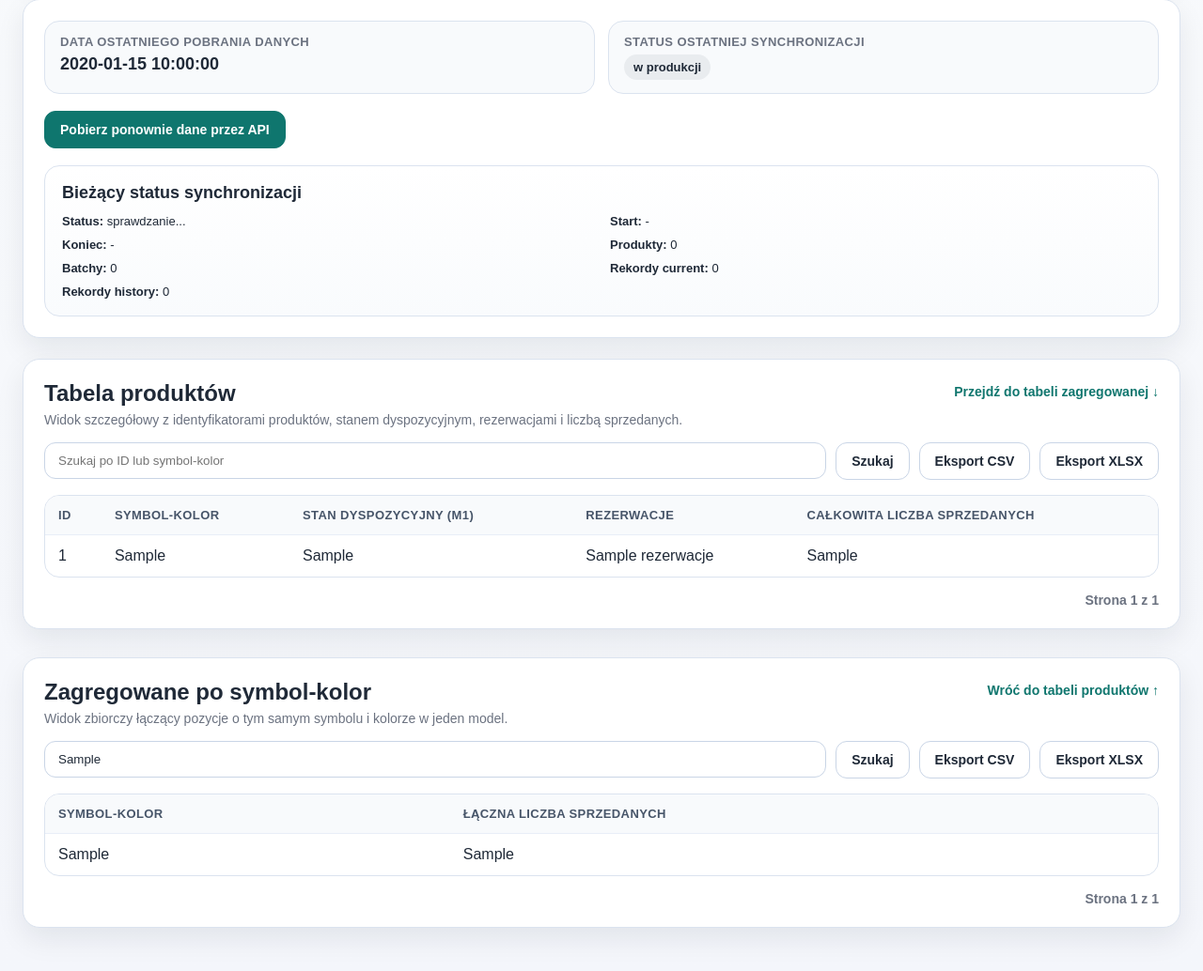
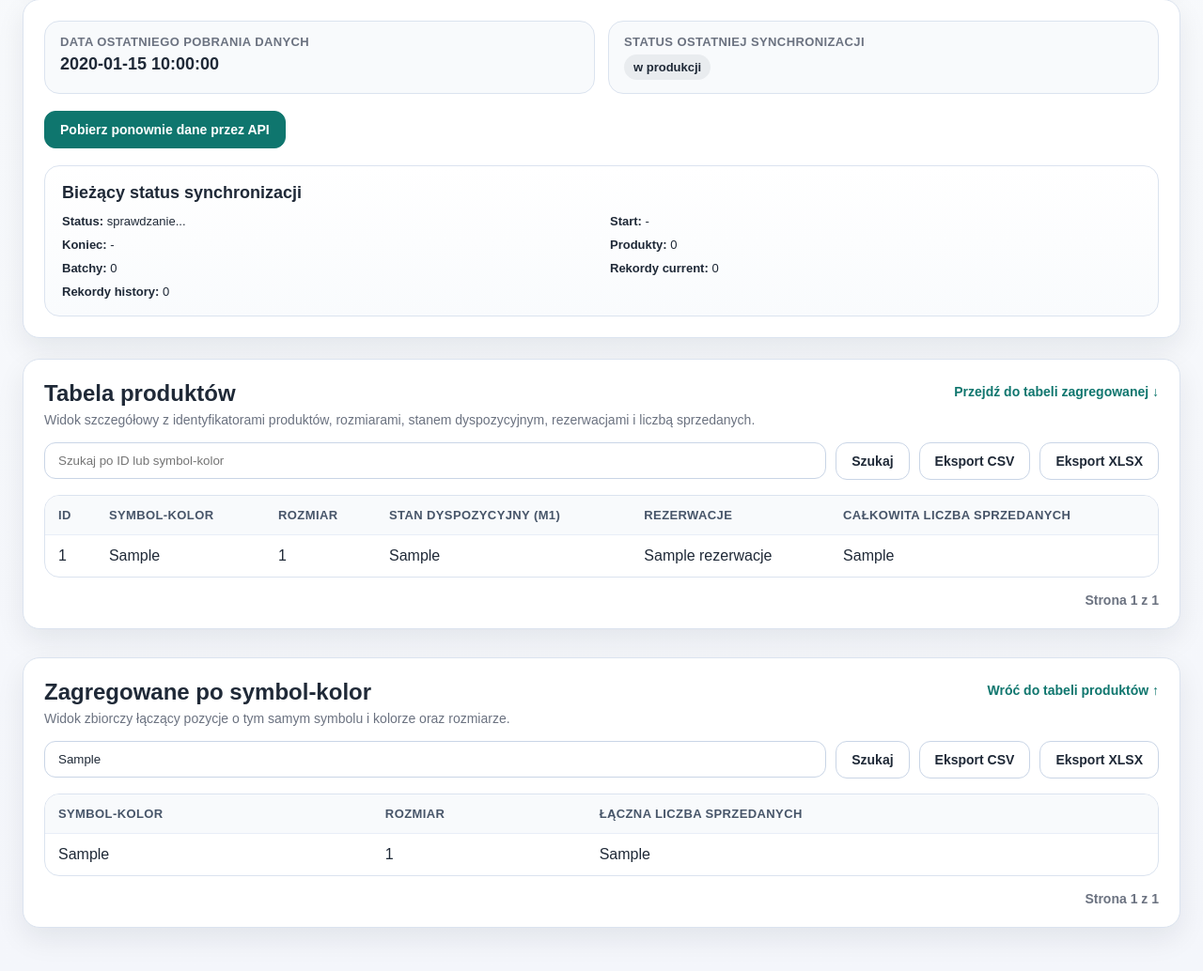
Before and after one commit to mstankiewicz1111/orders-analytics, a FastAPI app: template app/templates/table.html in a window 1280 px wide. Shown: the part 237-1271 px from the top of the page at 94% size. Run offline with FastAPI, Linux system fonts and the light colour scheme; the template is opened without the code that fills it: most values are stand-ins (such as "Sample title", 1, 10 or a date in 2020); parts of the project's set-up code (start-up, migrations or seed data) failed here and were passed over.

Commit message:
Update table.html

```diff
--- a/app/templates/table.html
+++ b/app/templates/table.html
@@ -322,7 +322,7 @@
             border-collapse: separate;
             border-spacing: 0;
             width: 100%;
-            min-width: 760px;
+            min-width: 900px;
         }
 
         th, td {
@@ -561,7 +561,7 @@
             <div class="section-header">
                 <div class="section-title-wrap">
                     <h2>Tabela produktów</h2>
-                    <p>Widok szczegółowy z identyfikatorami produktów, stanem dyspozycyjnym, rezerwacjami i liczbą sprzedanych.</p>
+                    <p>Widok szczegółowy z identyfikatorami produktów, rozmiarami, stanem dyspozycyjnym, rezerwacjami i liczbą sprzedanych.</p>
                 </div>
 
                 <a class="section-anchor-link" href="#grouped-table-section">Przejdź do tabeli zagregowanej ↓</a>
@@ -593,6 +593,7 @@
                                     symbol-kolor
                                 </a>
                             </th>
+                            <th>rozmiar</th>
                             <th>
                                 <a href="/admin?q={{ q or '' }}&sort={% if sort == 'm1_asc' %}m1_desc{% else %}m1_asc{% endif %}&page={{ page or 1 }}&grouped_q={{ grouped_q or '' }}&grouped_sort={{ grouped_sort or 'symbol_asc' }}&grouped_page={{ grouped_page or 1 }}#products-table-section">
                                     stan dyspozycyjny (M1)
@@ -615,13 +616,14 @@
                         <tr>
                             <td>{{ row.id }}</td>
                             <td>{{ row.symbol_kolor }}</td>
+                            <td>{{ row.size_id }}</td>
                             <td>{{ row.m1_stan_dyspozycyjny }}</td>
                             <td>{{ row.rezerwacje }}</td>
                             <td>{{ row.calkowita_liczba_sprzedanych }}</td>
                         </tr>
                         {% else %}
                         <tr>
-                            <td colspan="5">Brak danych</td>
+                            <td colspan="6">Brak danych</td>
                         </tr>
                         {% endfor %}
                     </tbody>
@@ -653,7 +655,7 @@
             <div class="section-header">
                 <div class="section-title-wrap">
                     <h2>Zagregowane po symbol-kolor</h2>
-                    <p>Widok zbiorczy łączący pozycje o tym samym symbolu i kolorze w jeden model.</p>
+                    <p>Widok zbiorczy łączący pozycje o tym samym symbolu i kolorze oraz rozmiarze.</p>
                 </div>
 
                 <a class="section-anchor-link" href="#products-table-section">Wróć do tabeli produktów ↑</a>
@@ -685,6 +687,7 @@
                                     symbol-kolor
                                 </a>
                             </th>
+                            <th>rozmiar</th>
                             <th>
                                 <a href="/admin?q={{ q or '' }}&sort={{ sort or 'id_asc' }}&page={{ page or 1 }}&grouped_q={{ grouped_q or '' }}&grouped_sort={% if grouped_sort == 'sold_sum_asc' %}sold_sum_desc{% else %}sold_sum_asc{% endif %}&grouped_page={{ grouped_page or 1 }}#grouped-table-section">
                                     Łączna liczba sprzedanych
@@ -696,11 +699,12 @@
                         {% for row in grouped_rows %}
                         <tr>
                             <td>{{ row.symbol_kolor }}</td>
+                            <td>{{ row.size_id }}</td>
                             <td>{{ row.laczna_liczba_sprzedanych }}</td>
                         </tr>
                         {% else %}
                         <tr>
-                            <td colspan="2">Brak danych</td>
+                            <td colspan="3">Brak danych</td>
                         </tr>
                         {% endfor %}
                     </tbody>
```
